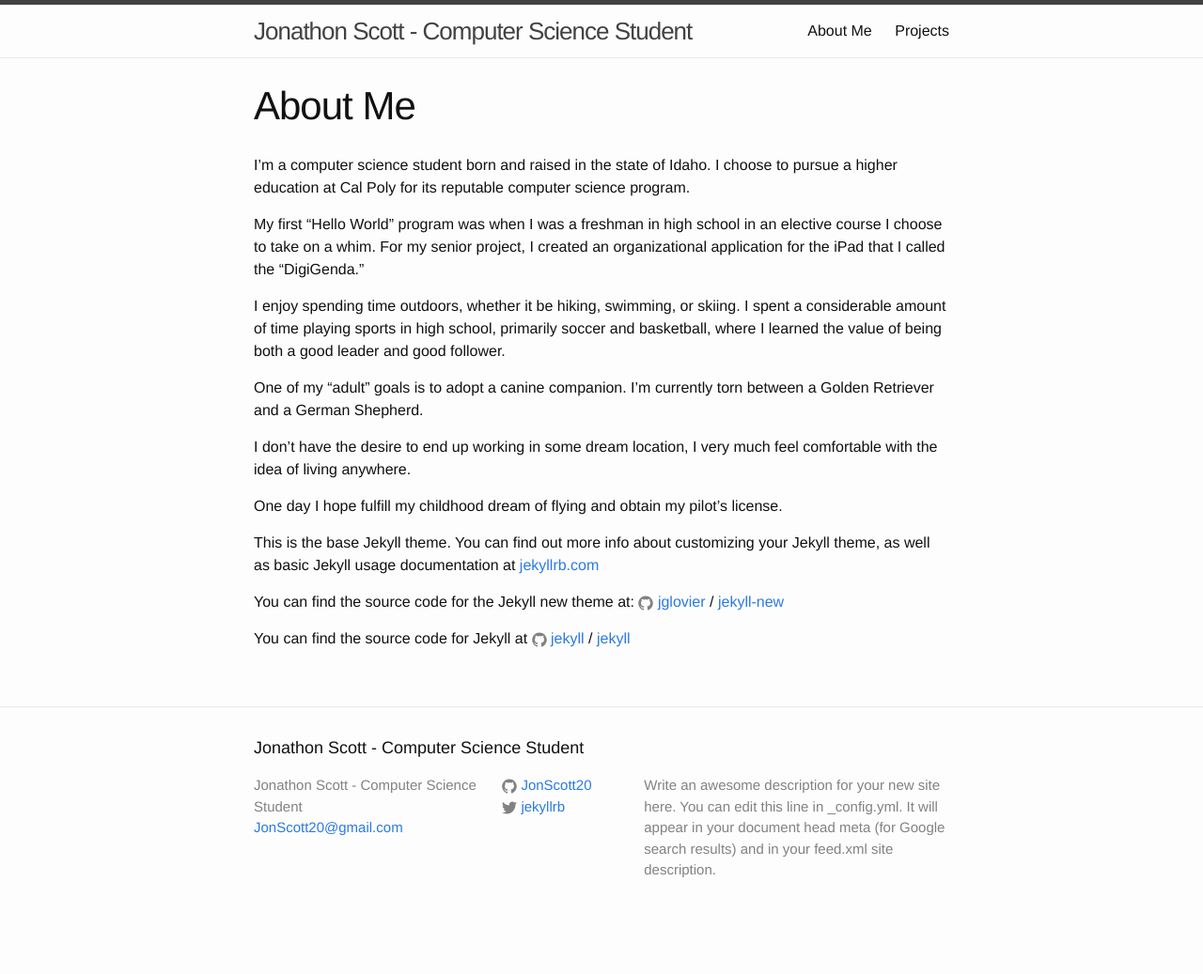
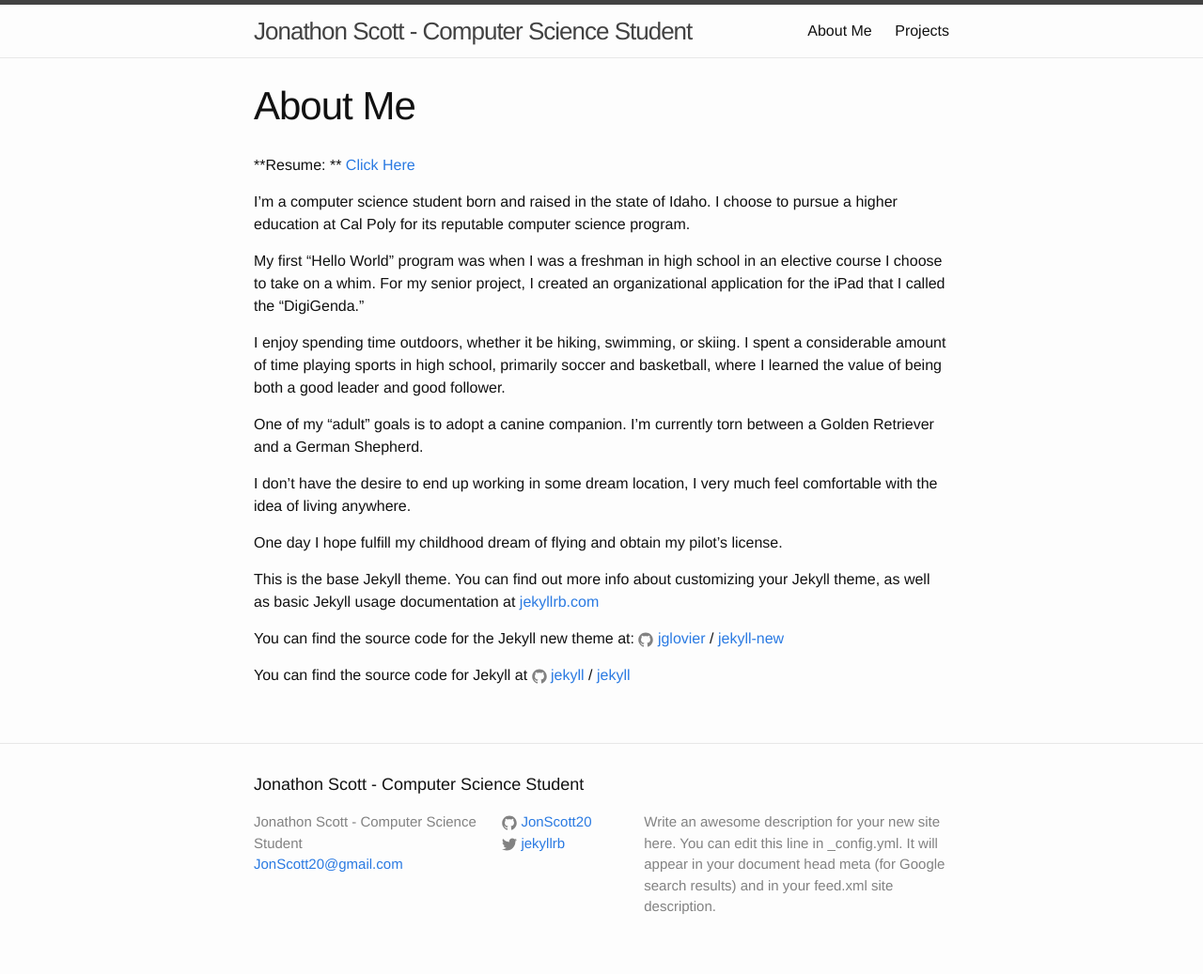
Before and after one commit to JonScott20/JonScott20.github.io, a Jekyll site: the page built from about.md, in a window 1280 px wide. Shown: the whole page at 94% size. Built offline with Jekyll 4.4.1, drawn with Linux system fonts in a browser that asks for light colours; before the commit the page ends 998 px from its top, so only the background shows below that.

Commit message:
Update about.md

```diff
--- a/about.md
+++ b/about.md
@@ -3,6 +3,10 @@
 title: About Me
 permalink: /about/
 ---
+
+**Resume: **
+[Click Here](https://jonscott20.github.io/Files/Documents/Jon_Scott_Resume.pdf)
+
 
 I'm a computer science student born and raised in the state of Idaho. I choose to pursue a higher education at Cal Poly for its reputable computer science program.
 
```
